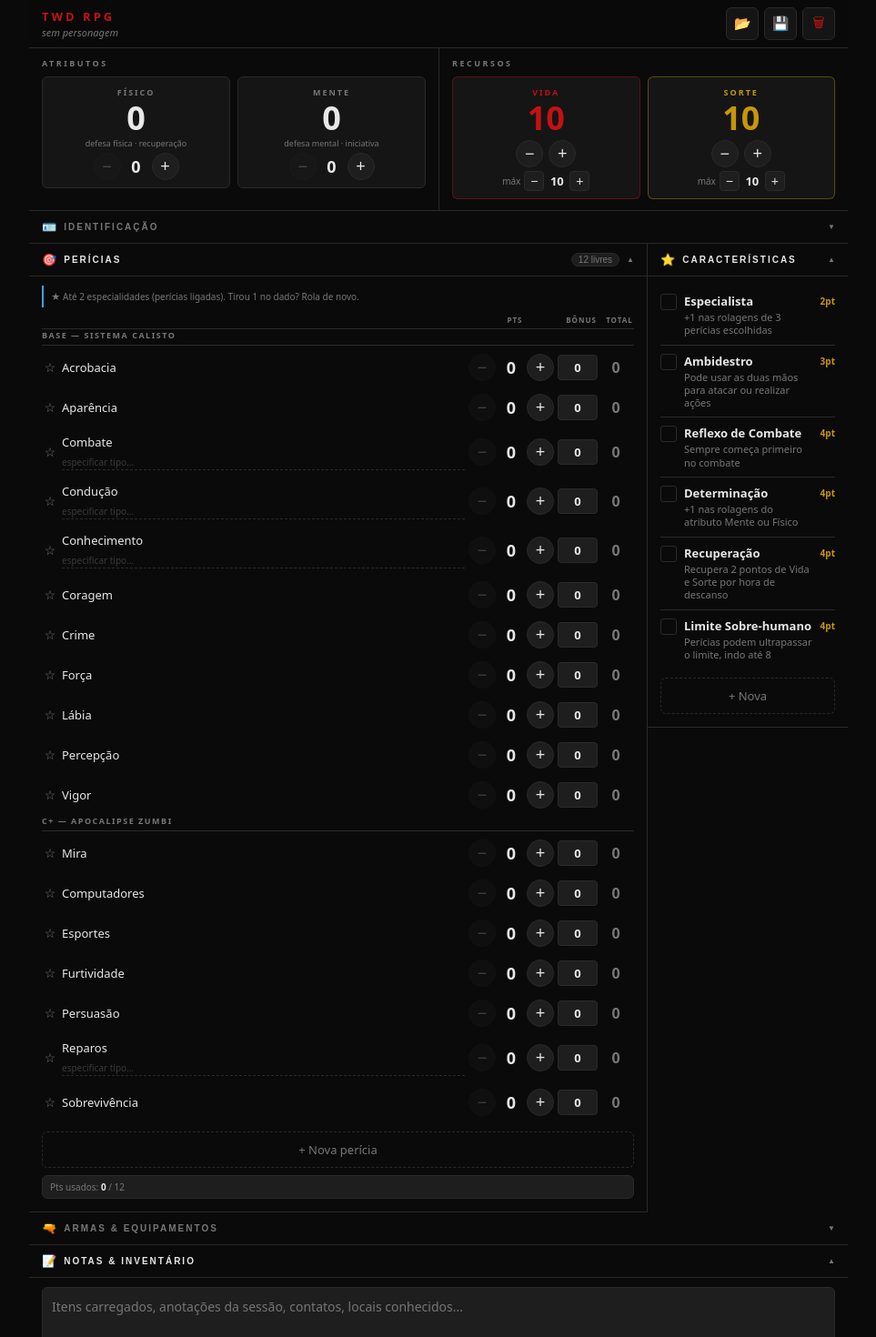
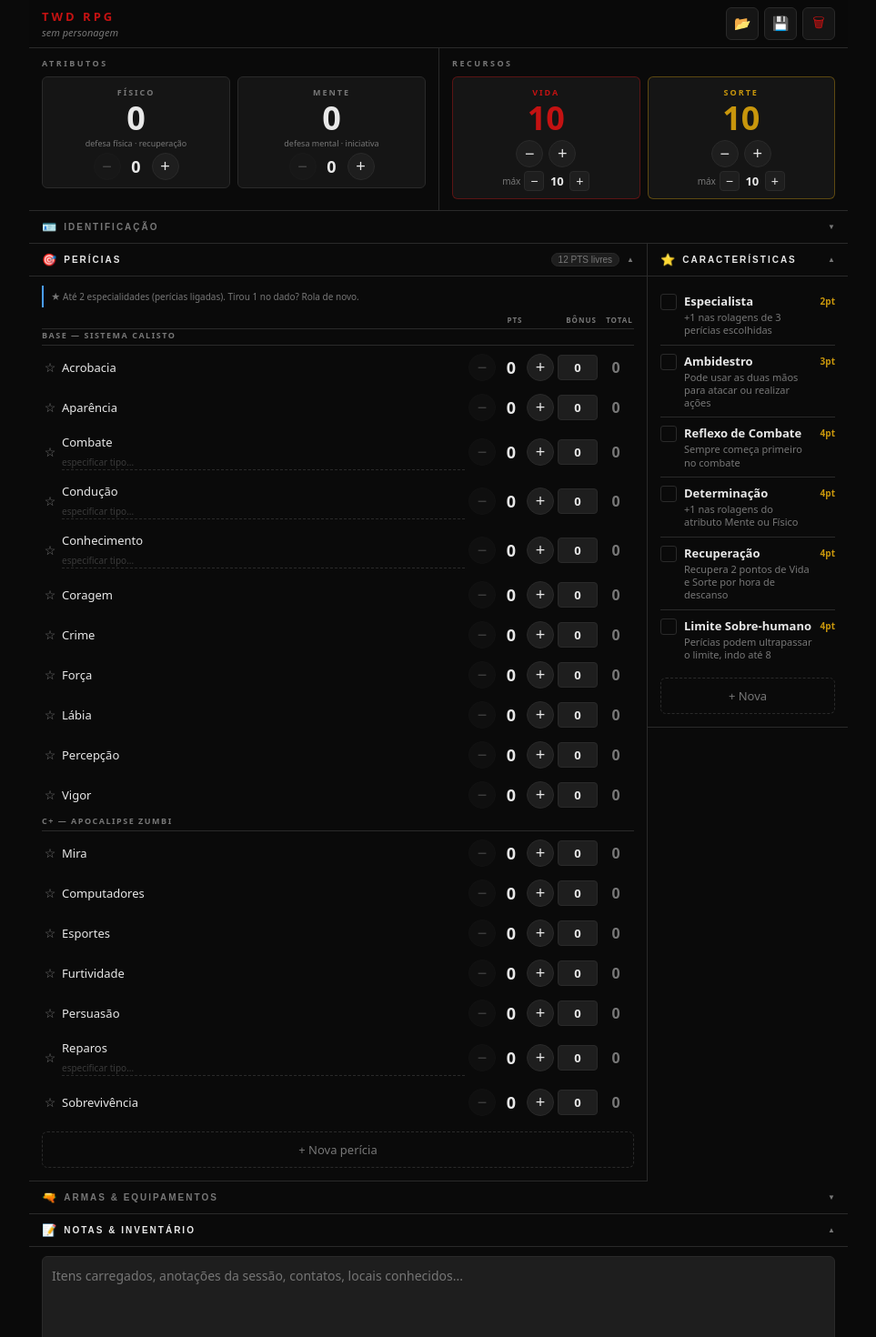
Before and after one commit to ricaelchiquetti/Calisto, a React (Vite) app: page / in a window 1280 px wide. Shown: the top 1470 px of the page at 91% size, without its empty margins (158-1121 px from the left). Built offline with nearby package versions, Linux system fonts and the light colour scheme.

Commit message:
fix: update available points display and remove unused points info section

```diff
--- a/src/components/Pericias.jsx
+++ b/src/components/Pericias.jsx
@@ -53,7 +53,7 @@ export default function Pericias({ pericias, disponiveis, limiteMax, onChange, o
       <Section
         title="Perícias"
         icon="🎯"
-        badge={`${disponiveis} livre${disponiveis !== 1 ? 's' : ''}`}
+        badge={`${disponiveis} PTS livre${disponiveis !== 1 ? 's' : ''}`}
         badgeVariant={badgeVariant}
         defaultOpen
       >
@@ -136,13 +136,6 @@ export default function Pericias({ pericias, disponiveis, limiteMax, onChange, o
         })}
 
         <button className="btn-add" onClick={() => setShowAdd(true)}>+ Nova perícia</button>
-
-        <div className="pontos-info">
-          Pts usados: <span>{pericias.reduce((s, p) => s + p.valor, 0)}</span> / 12
-          {disponiveis < 0 && (
-            <span style={{ color: 'var(--red)', marginLeft: 6 }}>({Math.abs(disponiveis)} acima — use XP)</span>
-          )}
-        </div>
       </Section>
 
       {showAdd && <AddPericia onAdd={onAdd} onClose={() => setShowAdd(false)} />}
```
